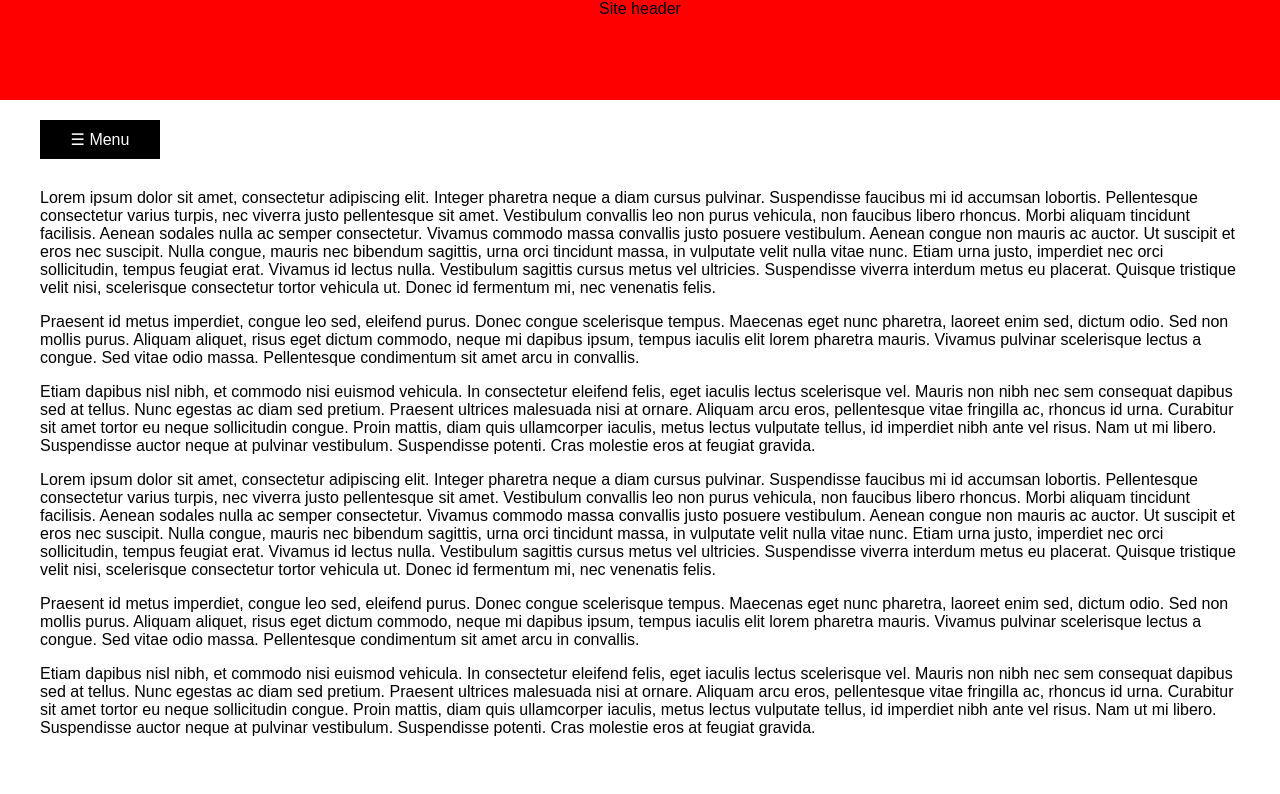
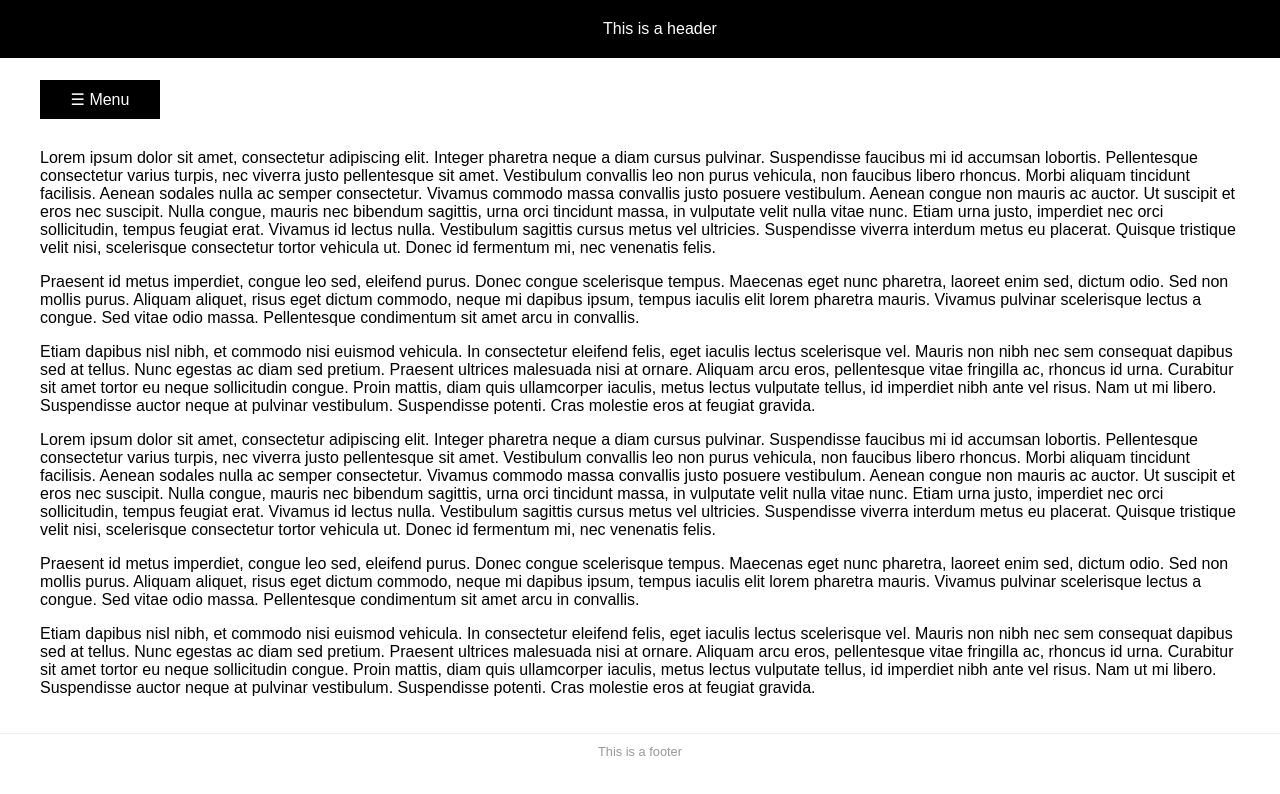
Before and after one commit to christophery/pushy, a website: page demo.html in a window 1280 px wide. Drawn offline with nearby package versions, Linux system fonts and the light colour scheme.

Commit message:
updated demo file

```diff
--- a/demo.html
+++ b/demo.html
@@ -17,7 +17,7 @@
     </head>
     <body>
 
-        <header class="site-header push">Site header</header>
+        <header class="site-header push">This is a header</header>
         <!-- Pushy Menu -->
         <nav class="pushy pushy-left">
             <ul>
@@ -65,6 +65,8 @@
 
         </div>
 
+        <footer class="site-footer push">This is a footer</footer>
+
         <!-- Pushy JS -->
         <script src="js/pushy.min.js"></script>
 
--- a/scss/demo.scss
+++ b/scss/demo.scss
@@ -15,7 +15,7 @@ ul{
 #container{
 	position: relative;
 	padding: 20px 40px;
-	padding-top: 120px;
+	padding-top: 80px;
 }
 
 /* Menu Button */
@@ -28,17 +28,31 @@ ul{
 	color: #FFF;
 	text-align: center;
 	cursor: pointer;
+
+	&:hover{
+		background: #00b4ff;
+		color: #FFF;
+	}
 }
 
-.menu-btn:hover{
-	background: #00b4ff;
-	color: #FFF;
-}
+/* Header */
 
 .site-header{
 	position: fixed;
-	background: red;
+	background: #000;
+	color: #FFF;
 	width: 100%;
-	height: 100px;
+	padding: 20px;
+	text-align: center;
+	z-index: 9998;
+}
+
+/* Footer */
+
+.site-footer{
+	border-top: 1px solid #EEE;
+	color: #999;
+	padding: 10px;
+	font-size: 0.8em;
 	text-align: center;
 }
```
Also changed, not shown: css/demo.css, 1 other file.
